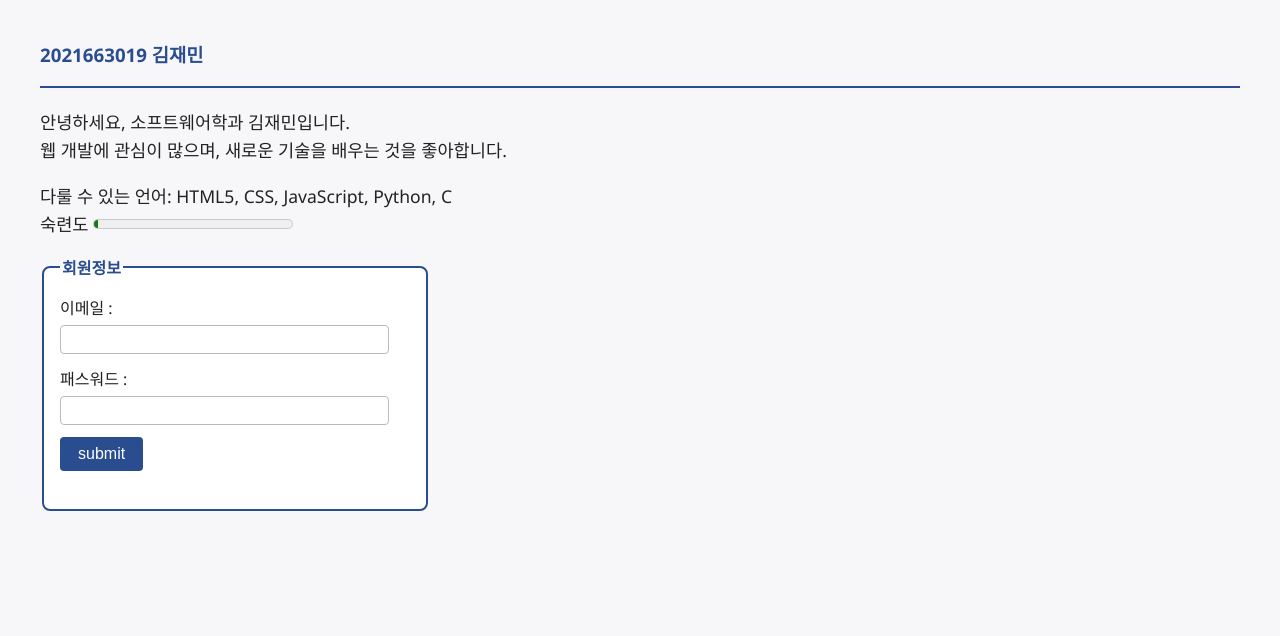
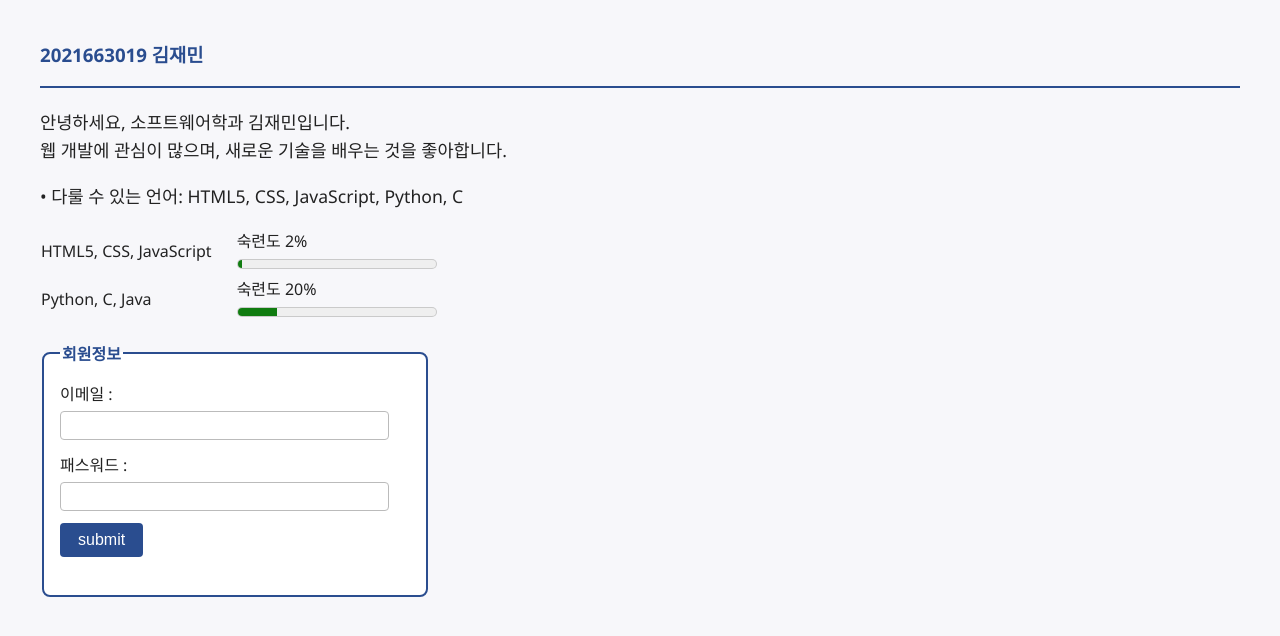
Before and after one commit to onlyhigh/A2Z, a plain HTML site: page 0917/index.html in a window 1280 px wide. Drawn offline with Linux system fonts and the light colour scheme.

Commit message:
Update index.html

```diff
--- a/0917/index.html
+++ b/0917/index.html
@@ -66,8 +66,31 @@ input[type="submit"]:hover {
 웹 개발에 관심이 많으며, 새로운 기술을 배우는 것을 좋아합니다.<br>
 </p>
 <p>
-다룰 수 있는 언어: HTML5, CSS, JavaScript, Python, C<br>
-숙련도 <meter value="0.02" max="1.0">2%</meter><br>
+• 다룰 수 있는 언어: HTML5, CSS, JavaScript, Python, C<br>
+<table style="border-collapse: collapse;">
+    <tr>
+        <td style="padding-right: 24px; text-align: left; vertical-align: middle; white-space: nowrap;">
+            HTML5, CSS, JavaScript
+        </td>
+        <td style="vertical-align: middle;">
+            <div style="display: flex; flex-direction: column; align-items: flex-start;">
+                <span style="margin-bottom: 2px;">숙련도 2%</span>
+                <meter value="0.02" max="1.0" style="width: 200px; height: 20px;">2%</meter>
+            </div>
+        </td>
+    </tr>
+    <tr>
+        <td style="padding-right: 24px; text-align: left; vertical-align: middle; white-space: nowrap;">
+            Python, C, Java
+        </td>
+        <td style="vertical-align: middle;">
+            <div style="display: flex; flex-direction: column; align-items: flex-start;">
+                <span style="margin-bottom: 2px;">숙련도 20%</span>
+                <meter value="0.2" max="1.0" style="width: 200px; height: 20px;">20%</meter>
+            </div>
+        </td>
+    </tr>
+</table>
 </p>
 <form>
 <fieldset>
```
